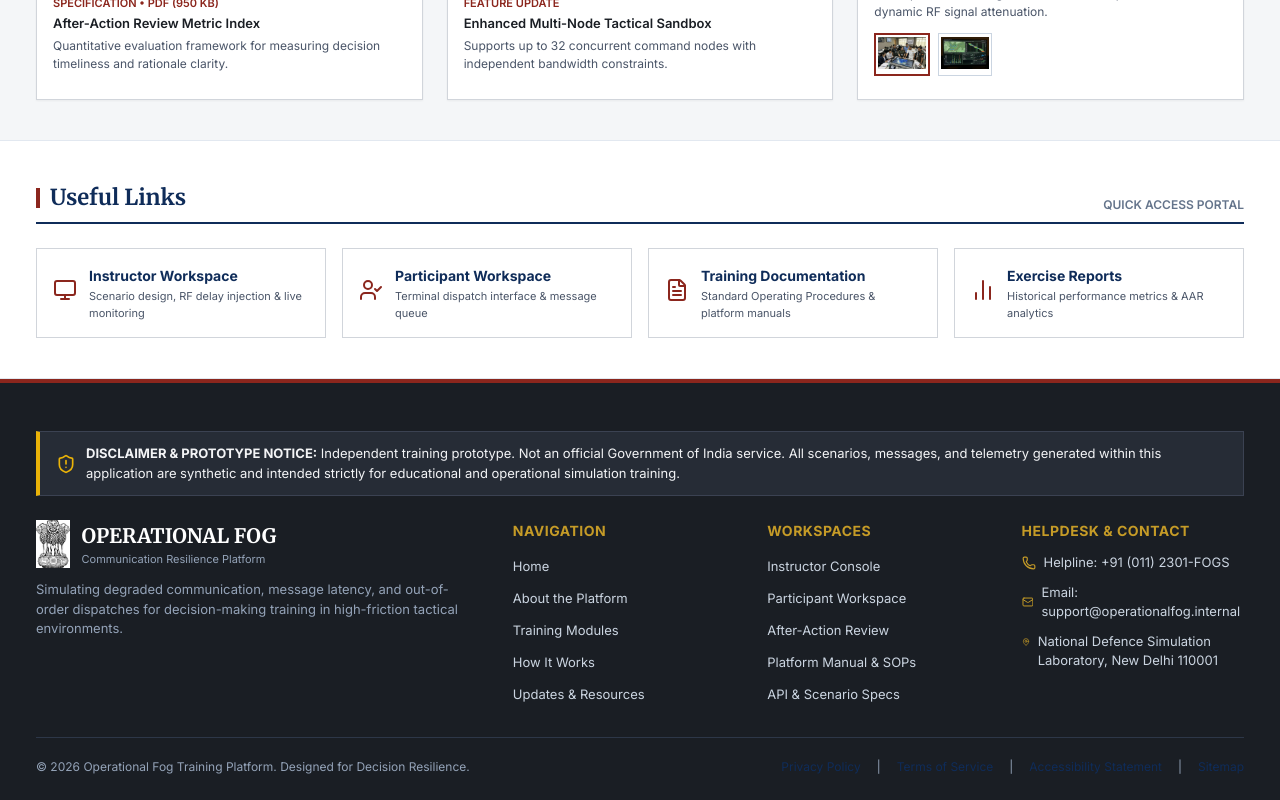
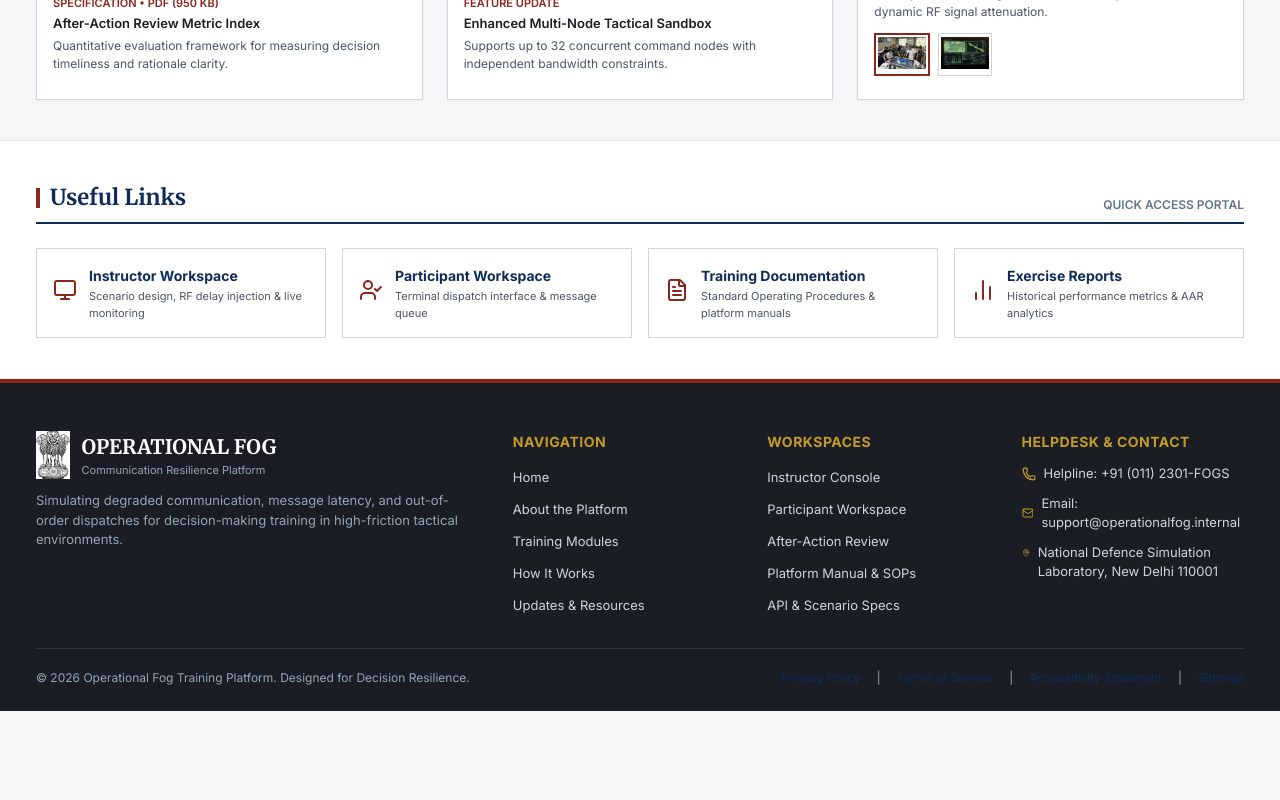
Before and after one commit to Yamzxx/OPERATIONAL-FOG, a React (Vite) app: page / in a window 1280 px wide. Shown: the part 2623-3423 px from the top of the page. After the commit the page ends 3334 px from the top, so only its background shows below. Built offline with nearby package versions, Linux system fonts and the light colour scheme; no server answers.

Commit message:
fix: remove disclaimer and prototype notice box from footer

```diff
--- a/src/components/Footer.jsx
+++ b/src/components/Footer.jsx
@@ -9,13 +9,6 @@ export const Footer = ({ onOpenDisclaimerModal }) => {
   return (
     <footer className="gov-footer">
       <div className="gov-container">
-        {/* Prominent Government Style Disclaimer Box */}
-        <div className="gov-disclaimer-box">
-          <ShieldAlert size={20} style={{ color: '#EAB308', flexShrink: 0 }} />
-          <div>
-            <strong>{t('footer_disclaimer_title', 'DISCLAIMER & PROTOTYPE NOTICE:')}</strong> {t('footer_disclaimer_text', 'Independent training prototype. Not an official Government of India service. All scenarios, messages, and telemetry generated within this application are synthetic and intended strictly for educational and operational simulation training.')}
-          </div>
-        </div>
 
         <div className="gov-footer-grid">
           {/* Brand Column */}
```
